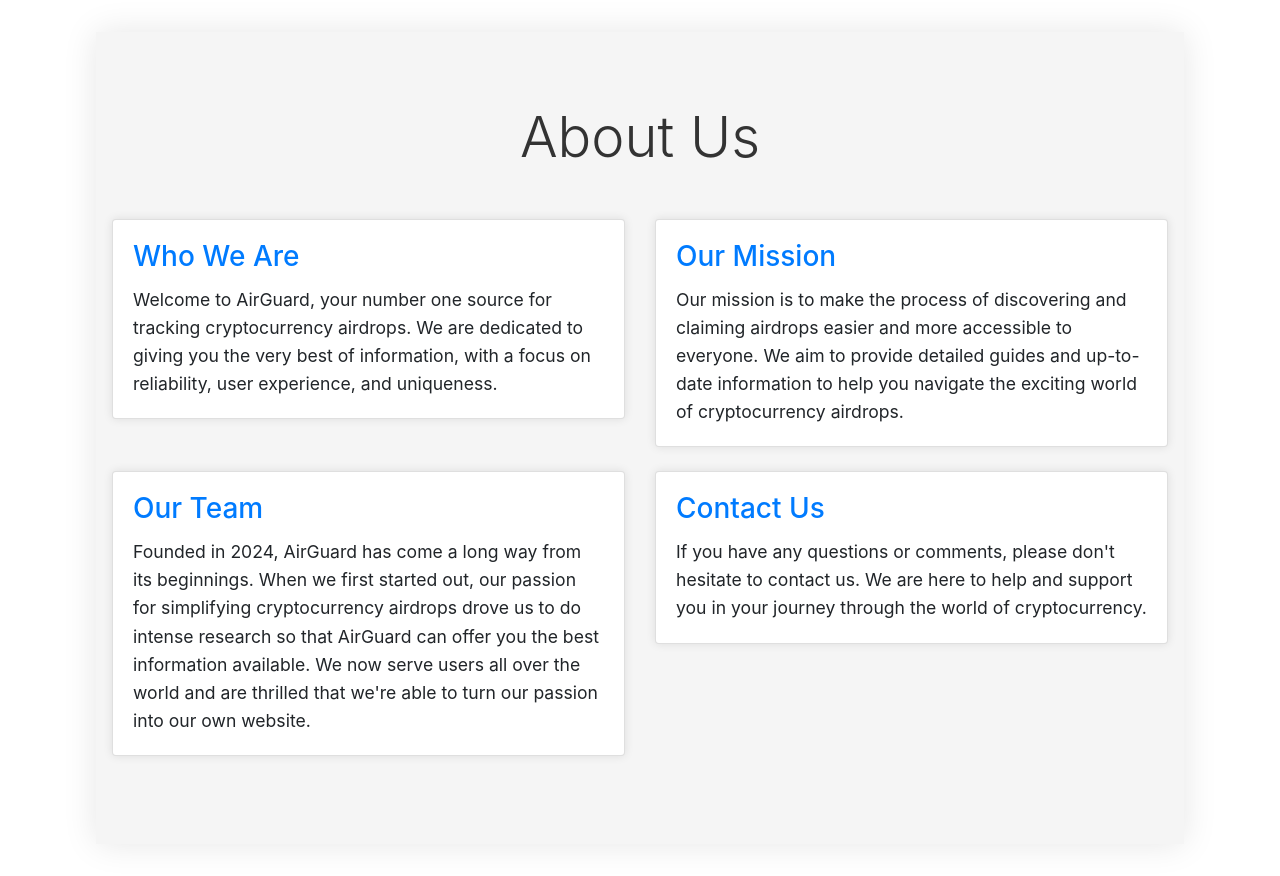
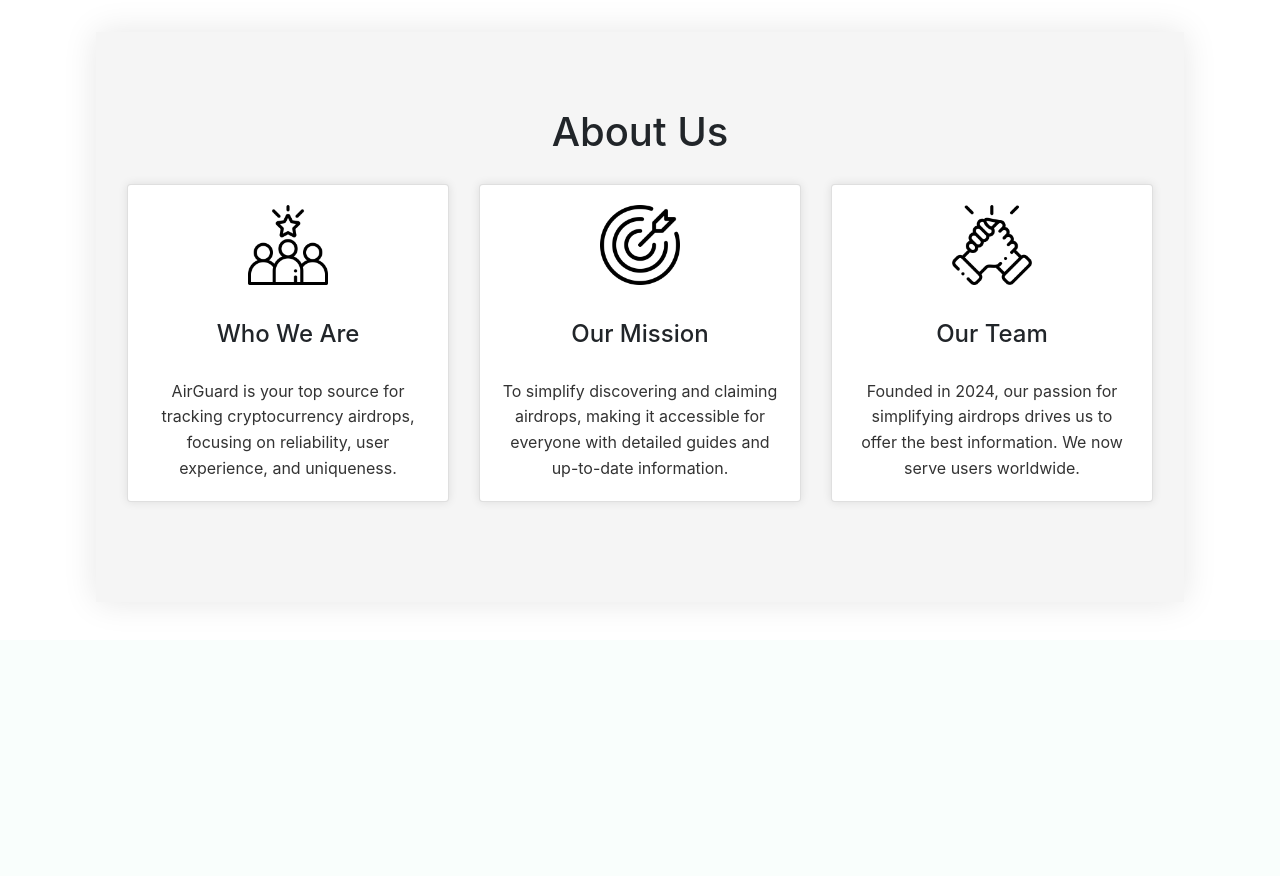
Before and after one commit to Teng-Jun/ITP_Group-23, a PHP site: page /aboutus.php in a window 1280 px wide. Shown: the part 160-1036 px from the top of the page. After the commit the page ends 667 px from the top, so only its background shows below. Run offline with PHP 8.4, Linux system fonts and the light colour scheme.

Commit message:
updated aboutus page

```diff
--- a/Website Related/AirGuard/aboutus.php
+++ b/Website Related/AirGuard/aboutus.php
@@ -9,43 +9,73 @@
     <link rel="icon" type="image/png" href="image/airguard-favicon-color-32.png">
     <style>
         /* Enhancements for aboutus.php */
-        .container {
-            max-width: 1200px;
-            margin: auto;
-            padding: 0 15px;
+        .about-section {
+            padding: 60px 0;
         }
 
-        h2 {
+        .about-section h2 {
             color: #007BFF;
+            margin-bottom: 40px;
+            text-align: center;
+        }
+
+        .about-item {
+            text-align: center;
+            margin-bottom: 30px;
+        }
+
+        .about-item img {
+            max-width: 80px;
             margin-bottom: 20px;
+            display: block;
+            margin-left: auto;
+            margin-right: auto;
+        }
+
+        .about-item h3 {
+            font-size: 24px;
+            margin-bottom: 15px;
+        }
+
+        .about-item p {
+            font-size: 16px;
+            line-height: 1.6;
+            color: #333;
         }
 
         .card {
             border: none;
             box-shadow: 0 0 10px rgba(0, 0, 0, 0.1);
+            transition: transform 0.2s;
+            height: 100%;
+        }
+
+        .card:hover {
+            transform: translateY(-10px);
         }
 
         .card-body {
-            padding: 20px;
+            display: flex;
+            flex-direction: column;
+            justify-content: center;
+        }
+
+        .card img {
+            max-width: 80px;
+            margin-bottom: 20px;
+            display: block;
+            margin-left: auto;
+            margin-right: auto;
         }
 
         .card-title {
-            color: #007BFF;
-            margin-bottom: 15px;
+            margin-top: auto;
+            margin-bottom: auto;
         }
 
         .card-text {
-            font-size: 1.1em;
-            line-height: 1.6;
-        }
-
-        a {
-            color: #007BFF;
-            text-decoration: none;
-        }
-
-        a:hover {
-            text-decoration: underline;
+            margin-top: auto;
+            margin-bottom: auto;
         }
     </style>
 </head>
@@ -54,46 +84,39 @@
         <?php include 'header.php'; ?>
     </div>
     <div class="wrapper">
-        <main>
-            <div class="text-center mb-5">
-                <h2 class="display-4">About Us</h2>
-            </div>
-            <section id="about-us" class="mb-5">
+        <main class="about-section">
+            <div class="container">
+                <h1>About Us</h1>
                 <div class="row">
-                    <div class="col-md-6 mb-4">
-                        <div class="card">
+                    <div class="col-md-4 mb-4">
+                        <div class="card about-item">
                             <div class="card-body">
+                                <img src="image/who.png" alt="Who We Are">
                                 <h3 class="card-title">Who We Are</h3>
-                                <p class="card-text">Welcome to AirGuard, your number one source for tracking cryptocurrency airdrops. We are dedicated to giving you the very best of information, with a focus on reliability, user experience, and uniqueness.</p>
+                                <p class="card-text">AirGuard is your top source for tracking cryptocurrency airdrops, focusing on reliability, user experience, and uniqueness.</p>
                             </div>
                         </div>
                     </div>
-                    <div class="col-md-6 mb-4">
-                        <div class="card">
+                    <div class="col-md-4 mb-4">
+                        <div class="card about-item">
                             <div class="card-body">
+                                <img src="image/mission.png" alt="Our Mission">
                                 <h3 class="card-title">Our Mission</h3>
-                                <p class="card-text">Our mission is to make the process of discovering and claiming airdrops easier and more accessible to everyone. We aim to provide detailed guides and up-to-date information to help you navigate the exciting world of cryptocurrency airdrops.</p>
+                                <p class="card-text">To simplify discovering and claiming airdrops, making it accessible for everyone with detailed guides and up-to-date information.</p>
                             </div>
                         </div>
                     </div>
-                    <div class="col-md-6 mb-4">
-                        <div class="card">
+                    <div class="col-md-4 mb-4">
+                        <div class="card about-item">
                             <div class="card-body">
+                                <img src="image/team.png" alt="Our Team">
                                 <h3 class="card-title">Our Team</h3>
-                                <p class="card-text">Founded in 2024, AirGuard has come a long way from its beginnings. When we first started out, our passion for simplifying cryptocurrency airdrops drove us to do intense research so that AirGuard can offer you the best information available. We now serve users all over the world and are thrilled that we're able to turn our passion into our own website.</p>
-                            </div>
-                        </div>
-                    </div>
-                    <div class="col-md-6 mb-4">
-                        <div class="card">
-                            <div class="card-body">
-                                <h3 class="card-title">Contact Us</h3>
-                                <p class="card-text">If you have any questions or comments, please don't hesitate to contact us. We are here to help and support you in your journey through the world of cryptocurrency.</p>
+                                <p class="card-text">Founded in 2024, our passion for simplifying airdrops drives us to offer the best information. We now serve users worldwide.</p>
                             </div>
                         </div>
                     </div>
                 </div>
-            </section>
+            </div>
         </main>
     </div>
     <script src="https://code.jquery.com/jquery-3.5.1.slim.min.js"></script>
```
Also changed, not shown: Website Related/AirGuard/image/mission.png (added), Website Related/AirGuard/image/team.png (added), Website Related/AirGuard/image/who.png (added).
